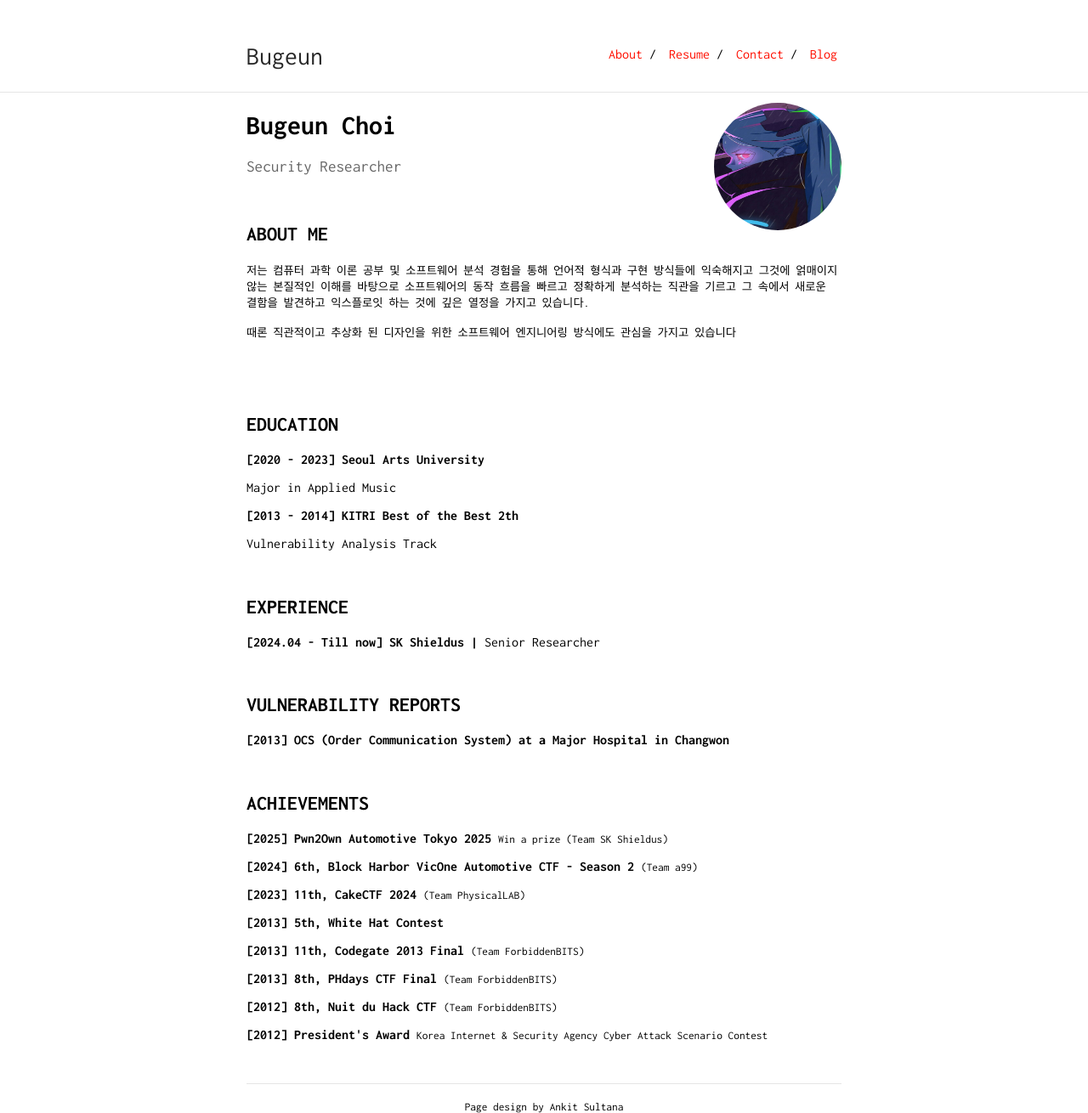
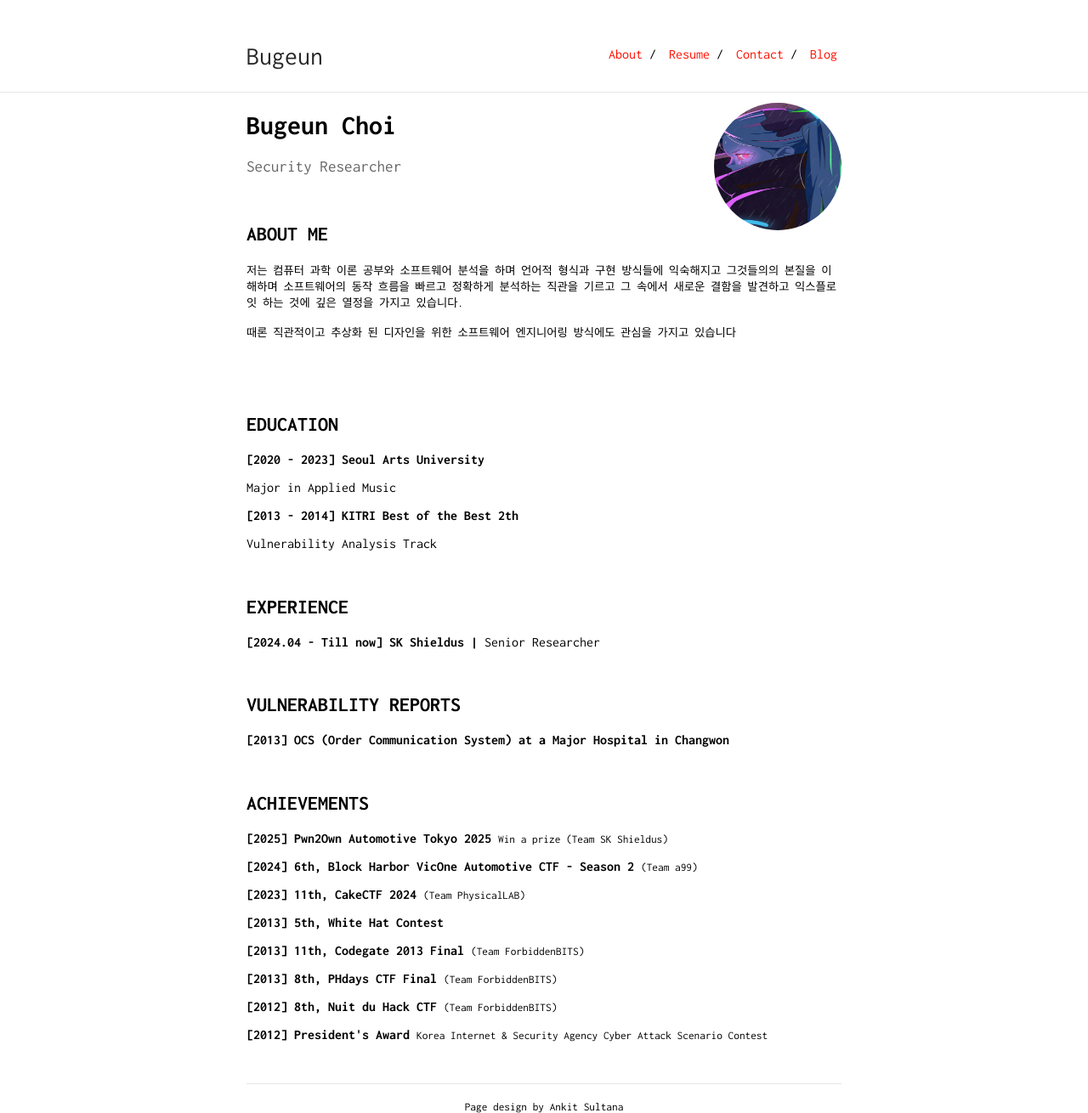
Before and after one commit to Bugeun/bugeun.github.io, a Jekyll site: the page built from index.md, in a window 1280 px wide. Shown: the whole page at 85% size. Built offline with Jekyll 4.4.1, drawn with Linux system fonts in a browser that asks for light colours.

Commit message:
Update index.md

```diff
--- a/index.md
+++ b/index.md
@@ -11,7 +11,7 @@ Security Researcher
 
 ## ABOUT ME
 
-<p><small>저는 컴퓨터 과학 이론 공부 및 소프트웨어 분석 경험을 통해 언어적 형식과 구현 방식들에 익숙해지고 그것에 얽매이지 않는 본질적인 이해를 바탕으로 소프트웨어의 동작 흐름을 빠르고 정확하게 분석하는 직관을 기르고 그 속에서 새로운 결함을 발견하고 익스플로잇 하는 것에 깊은 열정을 가지고 있습니다.</small></p>
+<p><small>저는 컴퓨터 과학 이론 공부와 소프트웨어 분석을 하며 언어적 형식과 구현 방식들에 익숙해지고 그것들의의 본질을 이해하며 소프트웨어의 동작 흐름을 빠르고 정확하게 분석하는 직관을 기르고 그 속에서 새로운 결함을 발견하고 익스플로잇 하는 것에 깊은 열정을 가지고 있습니다.</small></p>
 
 <p><small>때론 직관적이고 추상화 된 디자인을 위한 소프트웨어 엔지니어링 방식에도 관심을 가지고 있습니다</small></p>
 
```
